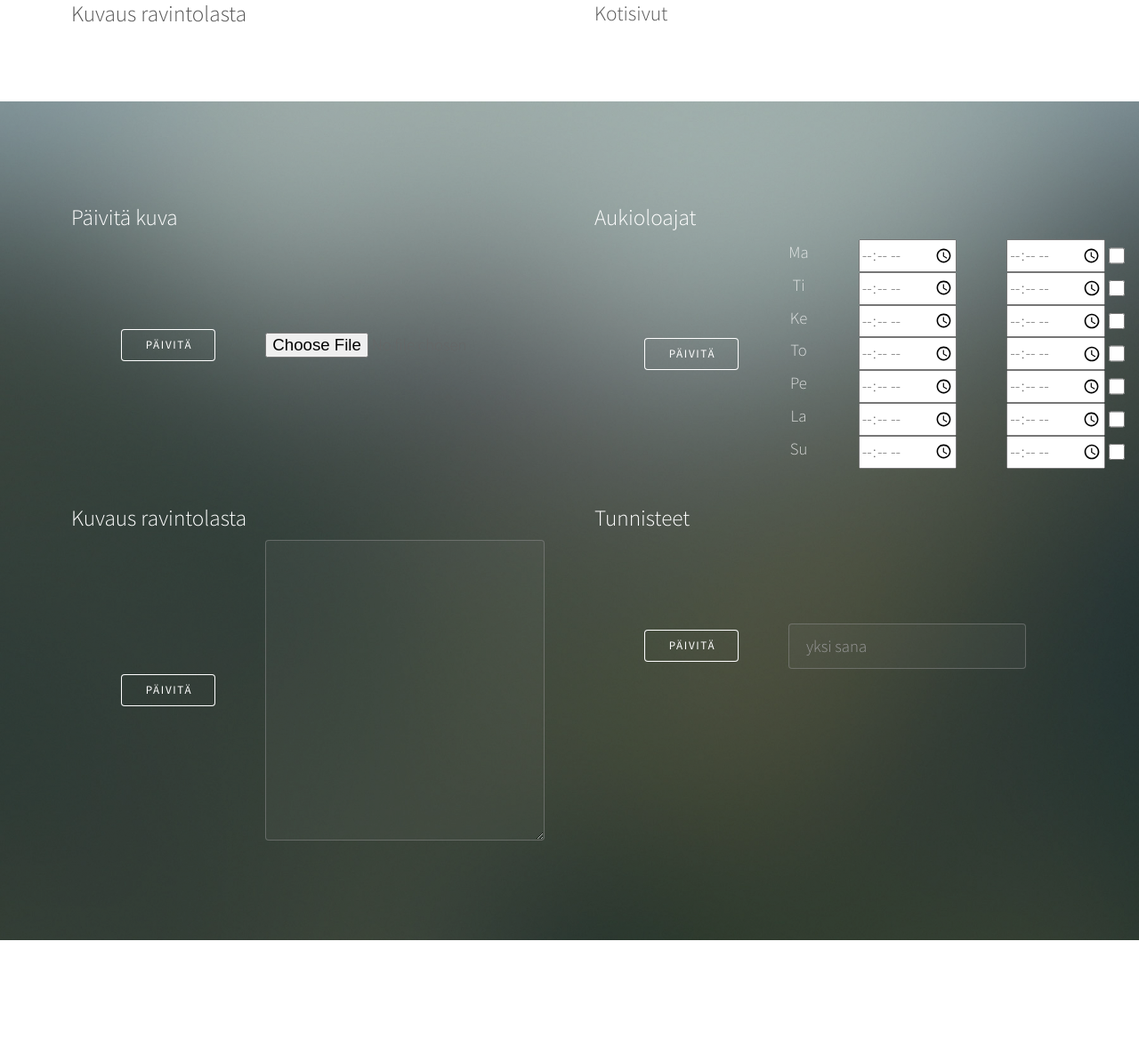
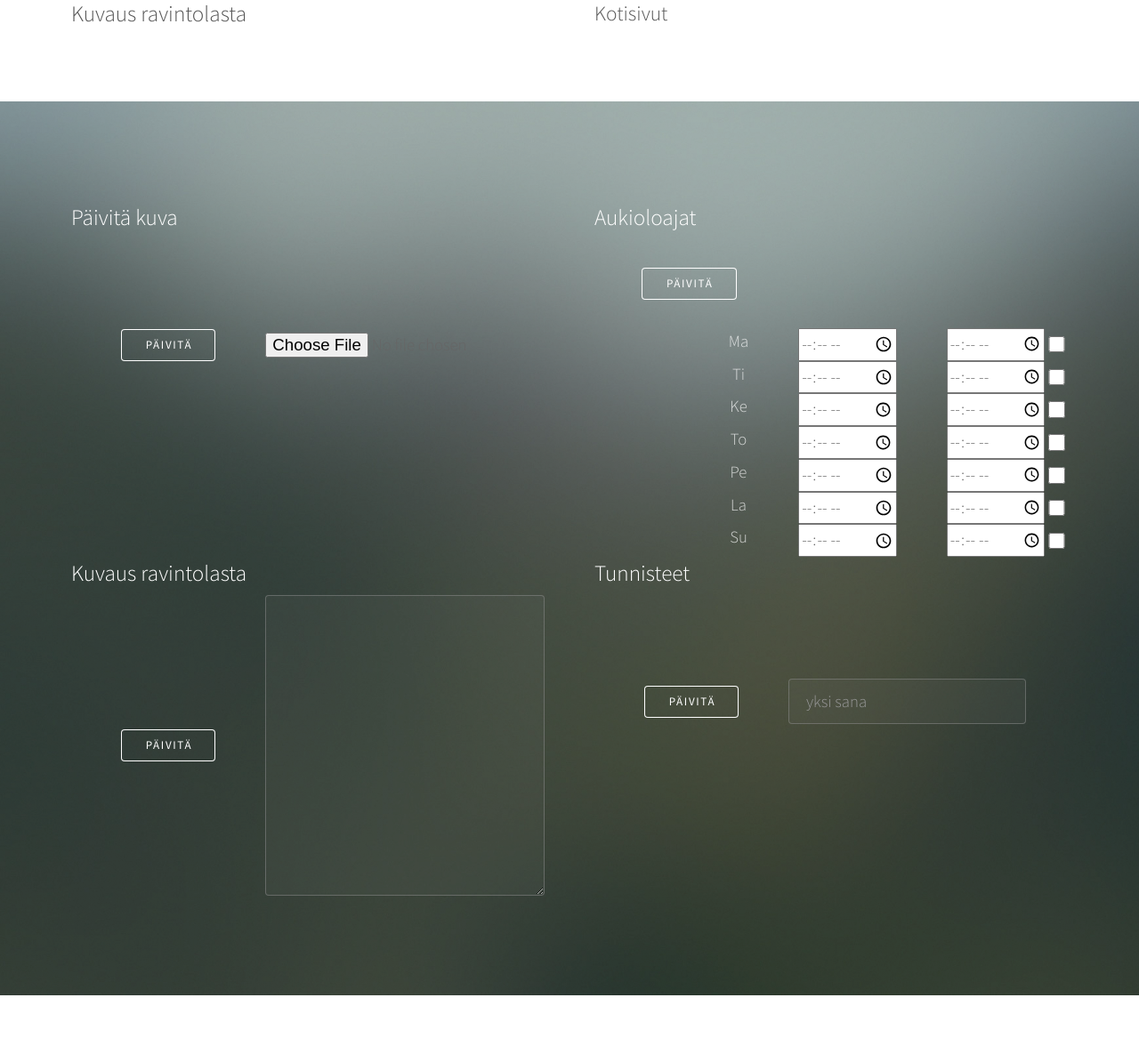
Before and after one commit to EternalAzure/Ravintolasovellus, a Flask app: template templates/info.html in a window 1280 px wide. Shown: the part 736-1921 px from the top of the page at 89% size. Run offline with Flask 2, Linux system fonts and the light colour scheme; the template is opened without the code that fills it, so the values that code supplies are empty; some libraries are stand-ins or nearby versions.

Commit message:
Time input scales well

```diff
--- a/static/assets/css/main.css
+++ b/static/assets/css/main.css
@@ -584,6 +584,10 @@ input::-moz-focus-inner {
 		margin: auto;
 		width: 50%;
 	}
+		.center.left {
+			float: left;
+			width: fit-content;
+		}
 
 
 /* Map */
@@ -1547,12 +1551,7 @@ input::-moz-focus-inner {
 		/* Tables */
 
 			#narrow {
-				max-width: 15em;
-			}
-
-			form > table table > tr > td {
-				max-width: 1.5em;
-				padding-left: 0;
-			}
-
-	}
+				max-width: 50%;
+			}
+
+	}
--- a/templates/info.html
+++ b/templates/info.html
@@ -157,13 +157,15 @@
                         <h3>Aukioloajat</h3>
 
                         <form action="/info/{{ id }}/hours" method="POST" class="info">
-                            <table class="narrow">
-                                <tr>
-                                    <td>
+                            <div>
+                                <div class="narrow" style="float: left; width: 40%;">
+                                    <div class="center">
                                         <input type="submit" value="Päivitä" class="small">
-                                    </td>
-                                    <td>
-                                        <table class="narrow">
+                                    </div>
+
+                                </div>
+                                <div class="narrow" style="float: right;">
+                                    <table>
                                         <tr>
                                             <th>Ma</th>
                                             <td><input type="time" name="opening_Ma"></td>
@@ -207,9 +209,8 @@
                                             <td style="padding-left: 0;"><input type="checkbox" name="Su"></td>
                                         </tr>
                                     </table>
-                                    </td>
-                                </tr>
-                            </table>
+                                </div>
+                            </div>
                             <input type="hidden" name="csrf_token" value="{{ csrf_token() }}">
                         </form>
 
```
Lines whose indentation alone changed are shown as unchanged.
